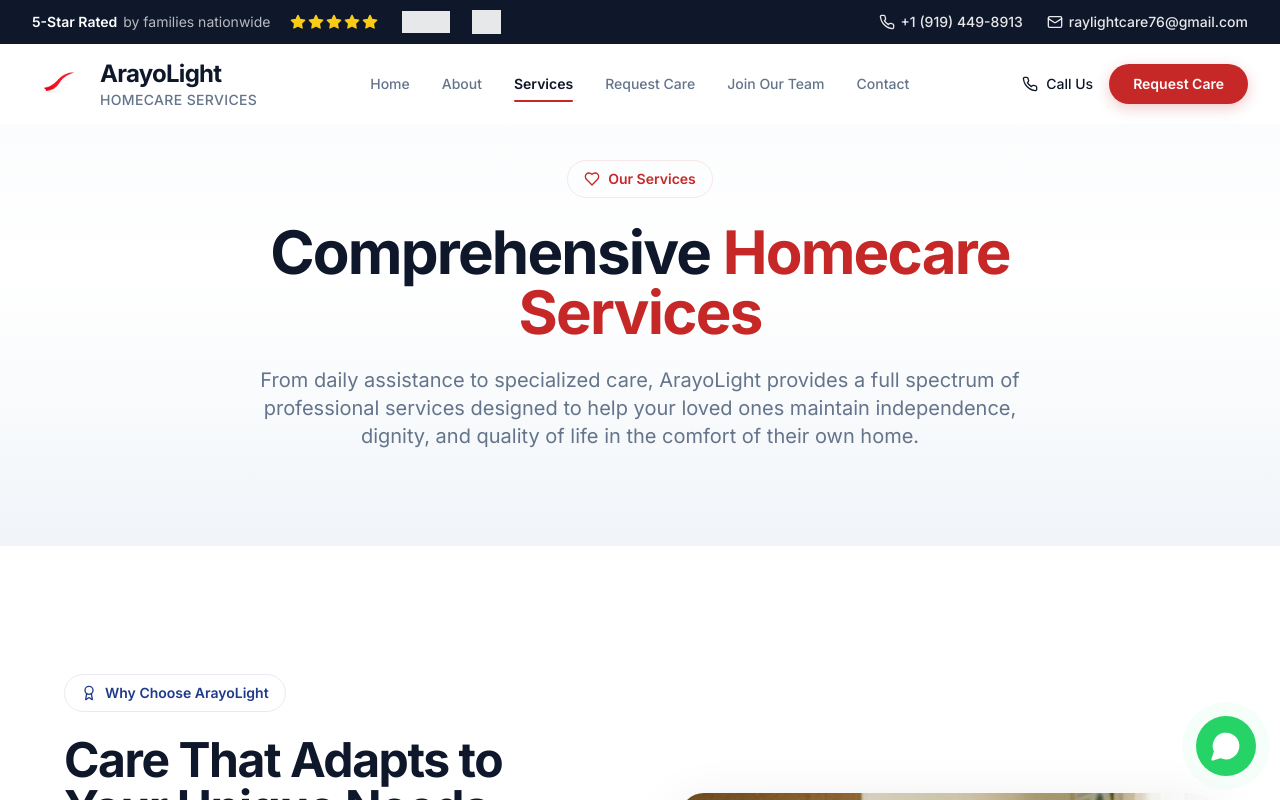
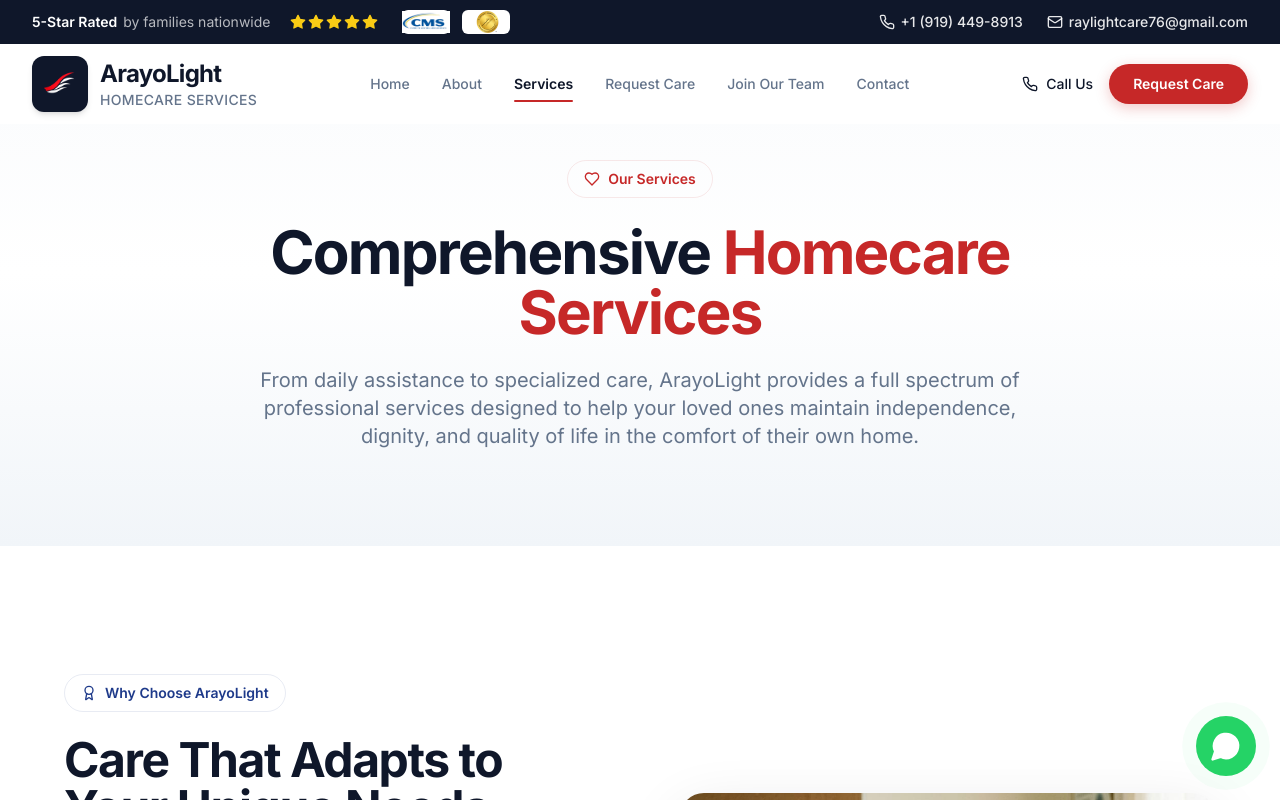
Before and after one commit to PETERMUTWIRI/arayo-light, a Next.js app: page /services in a window 1280 px wide. Shown: the top 800 px of the page. Built offline with nearby package versions, Linux system fonts and the light colour scheme.

Commit message:
fixed the haeadings on the darck backgrounds to be visible and  opacity 90%

```diff
--- a/app/about/page.tsx
+++ b/app/about/page.tsx
@@ -131,7 +131,7 @@
                 </div>
 
                 <div className="absolute -bottom-6 -left-6 bg-care-navy rounded-2xl p-6 shadow-[0_20px_50px_rgba(15,23,42,0.25)] max-w-xs border border-white/10">
-                  <h3 className="font-heading text-xl text-white mb-4">Our Journey</h3>
+                  <h3 className="font-heading text-xl !text-white mb-4">Our Journey</h3>
                   <div className="space-y-3">
                     {milestones.slice(0, 3).map((milestone) => (
                       <div key={milestone.year} className="flex gap-3">
--- a/app/contact/page.tsx
+++ b/app/contact/page.tsx
@@ -171,7 +171,7 @@
               <FadeIn direction="up">
                 <div className="bg-care-navy rounded-3xl p-8 md:p-10 shadow-[0_20px_60px_rgba(15,23,42,0.2)]">
                   <Clock className="w-12 h-12 text-care-red mb-5" />
-                  <h2 className="font-heading text-2xl md:text-3xl text-white mb-4">Fast Response Times</h2>
+                  <h2 className="font-heading text-2xl md:text-3xl !text-white mb-4">Fast Response Times</h2>
                   <p className="text-white/70 mb-8">
                     We understand that care needs can be urgent. That&apos;s why ArayoLight prioritizes
                     quick responses to all inquiries.
--- a/app/page.tsx
+++ b/app/page.tsx
@@ -215,7 +215,7 @@
         <div className="w-16 h-16 rounded-full bg-white/20 backdrop-blur-sm flex items-center justify-center mb-4 group-hover:scale-110 transition-transform duration-300">
           <ArrowRight className="w-8 h-8 text-white" />
         </div>
-        <h3 className="font-heading text-xl mb-2 text-white">View All Services</h3>
+        <h3 className="font-heading text-xl mb-2 !text-white">View All Services</h3>
         <p className="text-white/80 text-sm text-center">
           Explore our complete range of homecare solutions
         </p>
@@ -616,7 +616,7 @@
                   <Shield className="w-4 h-4" />
                   <span>Why Choose ArayoLight</span>
                 </div>
-                <h2 className="font-heading text-3xl md:text-4xl lg:text-5xl text-white mb-6">
+                <h2 className="font-heading text-3xl md:text-4xl lg:text-5xl !text-white mb-6">
                   Trusted Care for Over 20 Years
                 </h2>
                 <p className="text-white/70 text-lg mb-10 leading-relaxed">
@@ -632,7 +632,7 @@
                         <indicator.icon className="w-6 h-6 text-care-red" />
                       </div>
                       <div>
-                        <p className="font-heading text-2xl text-white">{indicator.value}</p>
+                        <p className="font-heading text-2xl !text-white">{indicator.value}</p>
                         <p className="text-white/60 text-sm font-medium">{indicator.label}</p>
                       </div>
                     </div>
--- a/app/services/page.tsx
+++ b/app/services/page.tsx
@@ -221,7 +221,7 @@
                 </div>
 
                 <div className="bg-care-navy rounded-2xl p-6 text-white">
-                  <h4 className="font-heading text-white mb-3">Daily Medication Process</h4>
+                  <h4 className="font-heading !text-white mb-3">Daily Medication Process</h4>
                   <ul className="space-y-2 text-white/70 text-sm">
                     <li className="flex items-start gap-2">
                       <span className="text-care-red font-bold">1.</span>
@@ -471,7 +471,7 @@
         <div className="container-care mx-auto px-4 sm:px-6 lg:px-8 relative z-10">
           <div className="text-center max-w-2xl mx-auto mb-14 md:mb-20">
             <FadeIn>
-              <h2 className="font-heading text-3xl md:text-4xl lg:text-5xl mb-4 text-white">
+              <h2 className="font-heading text-3xl md:text-4xl lg:text-5xl mb-4 !text-white">
                 Ready to Get Started?
               </h2>
               <p className="text-white/70 text-lg">
--- a/components/CTASection.tsx
+++ b/components/CTASection.tsx
@@ -113,7 +113,7 @@
       <div className="container-care mx-auto px-4 sm:px-6 lg:px-8 relative z-10">
         <FadeIn>
           <div className="max-w-3xl mx-auto text-center">
-            <h2 className="font-heading text-3xl md:text-4xl lg:text-5xl text-white mb-5">
+            <h2 className="font-heading text-3xl md:text-4xl lg:text-5xl !text-white mb-5">
               {title}
             </h2>
             <p className="text-white/70 text-lg md:text-xl mb-10">
--- a/components/Navbar.tsx
+++ b/components/Navbar.tsx
@@ -62,20 +62,20 @@
 
               {/* Logos */}
               <div className="flex items-center gap-2 md:gap-3 ml-1">
-                <div className="relative w-10 h-5 md:w-12 md:h-6 opacity-90">
+                <div className="relative w-10 h-5 md:w-12 md:h-6 bg-white rounded-md p-1">
                   <Image
                     src="/images/cmc-logo.png"
                     alt="CMC Accreditation"
                     fill
-                    className="object-contain brightness-0 invert"
+                    className="object-contain"
                   />
                 </div>
-                <div className="relative w-10 h-5 md:w-12 md:h-6 opacity-90">
+                <div className="relative w-10 h-5 md:w-12 md:h-6 bg-white rounded-md p-1">
                   <Image
                     src="/images/the-joint-commission.png"
                     alt="The Joint Commission"
                     fill
-                    className="object-contain brightness-0 invert"
+                    className="object-contain"
                   />
                 </div>
               </div>
@@ -114,7 +114,7 @@
           <div className="flex items-center justify-between h-16 md:h-20">
             {/* Logo */}
             <Link href="/" className="flex items-center gap-3 group">
-              <div className="relative w-12 h-12 md:w-14 md:h-14">
+              <div className="relative w-12 h-12 md:w-14 md:h-14 rounded-xl bg-care-navy p-1.5 shadow-md">
                 <Image
                   src="/Arayolight-logo.png"
                   alt="ArayoLight Homecare Services"
```
Also changed, not shown: components/Footer.tsx (+6 -6 lines), public/images/partners/cmc-logo.png, public/images/partners/the-joint-commission.png.
